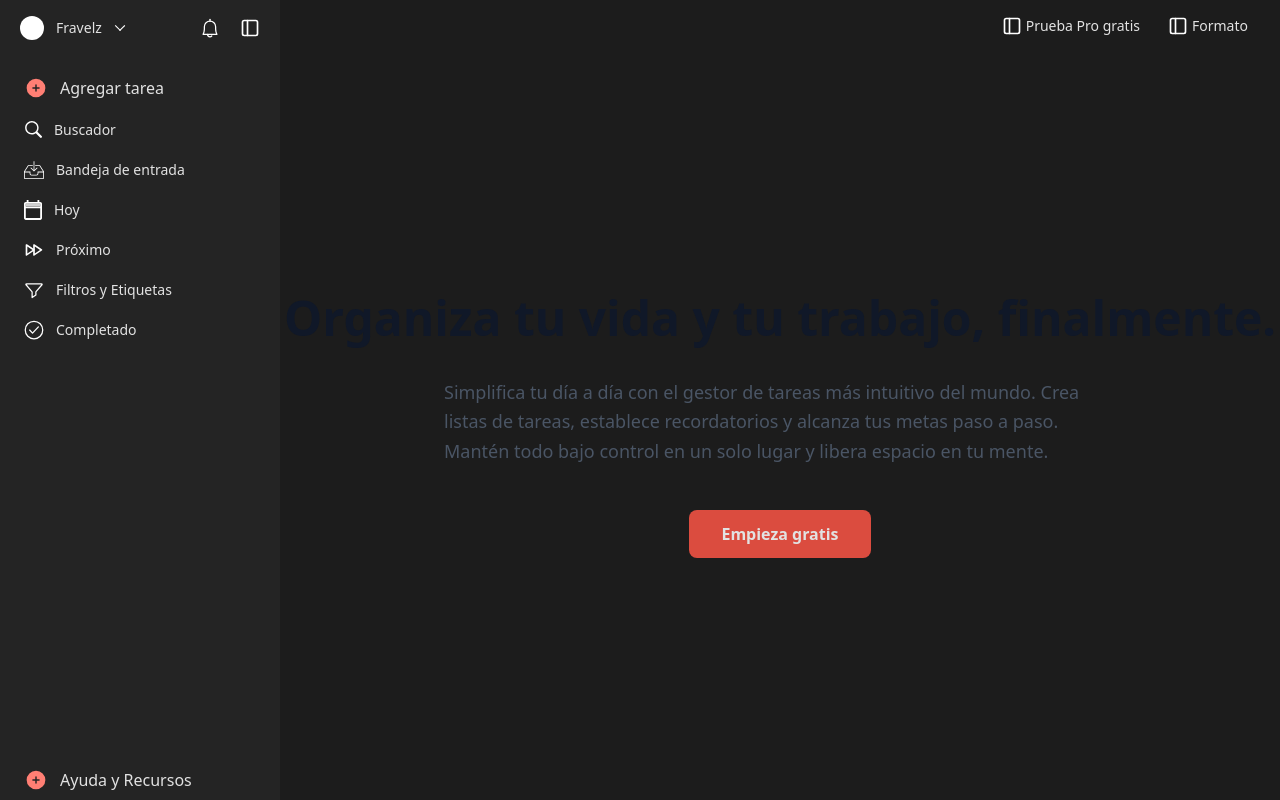
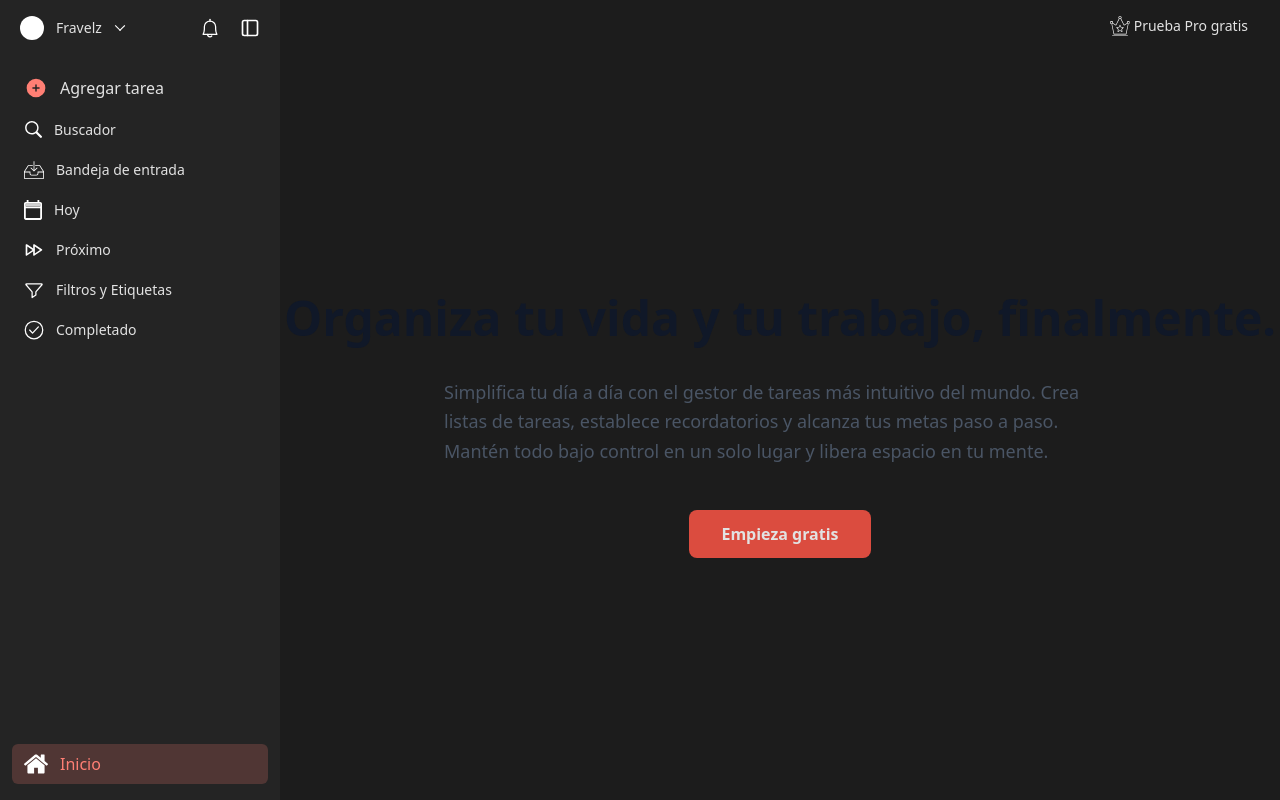
Before and after one commit to FraVelz/WEB-To-do-List, a Next.js app: page / in a window 1280 px wide. Built offline with nearby package versions, Linux system fonts and the light colour scheme.

Commit message:
feat: add basic context to open aside bar

```diff
--- a/src/app/layout.tsx
+++ b/src/app/layout.tsx
@@ -1,8 +1,8 @@
 import type { Metadata } from "next";
 
+import { AsidebarProvider } from "../context/context-openAsidebar";
+
 import { useAsideBar } from "@/hooks/useAsideBar";
-
-import Header from "../components/layout/Header";
 import Aside  from "../components/layout/Aside";
 
 import { Geist, Geist_Mono } from "next/font/google";
@@ -32,20 +32,17 @@ export default function RootLayout({
   return (
     <html lang="en">
       <body
-        className={`${geistSans.variable} ${geistMono.variable} antialiased`}
+        className={`${geistSans.variable} ${geistMono.variable} bg-background-main antialiased`}
       >
         <div className="flex min-h-screen items-center justify-center font-sans">
-          <Aside
-          useAsideBar={useAsideBar}
-          className="relative w-70 h-screen bg-background-sidebar" />
+          <AsidebarProvider>
+            <Aside
+            className="relative w-70 h-screen bg-background-sidebar" />
 
-          <div className="flex-1 flex flex-col h-screen bg-background-main">
-            <Header
-            useAsideBar={useAsideBar}
-            className="" />
-
-            {children}
-          </div>
+            <div className="flex-1 flex flex-col h-screen bg-background-main">
+              {children}
+            </div>
+          </AsidebarProvider>
         </div>
       </body>
     </html>
--- a/src/app/page.tsx
+++ b/src/app/page.tsx
@@ -1,7 +1,12 @@
 import Link from "next/link";
+
+import Header from "../components/layout/Header";
 
 export default function Home() {
   return (
+    <>
+      <Header className="" ></Header>
+
       <main className="flex-1 w-full flex flex-col items-center justify-center gap-3">
         <h1 className="text-4xl md:text-5xl font-bold text-gray-900 dark:text-white mb-6">
           Organiza tu vida y tu trabajo, finalmente.
@@ -16,5 +21,6 @@ export default function Home() {
           Empieza gratis
         </Link>
       </main>
+    </>
     );
 }
--- a/src/components/layout/Aside.tsx
+++ b/src/components/layout/Aside.tsx
@@ -1,5 +1,6 @@
 "use client";
 
+import { useAsidebar } from "@/context/context-openAsidebar";
 import { usePathLink } from "@/hooks/usePathLink";
 
 import Image from "next/image";
@@ -18,12 +19,16 @@ function Pages({children, link, text, fontsize}: {children: React.ReactElement,
   );
 }
 
-export default function Aside({ className,  useAsideBar }: { className: string, useAsideBar: any }) {
-  const [isAsideBarOpen, click_button_asidebar] = useAsideBar();
+export default function Aside({ className }: { className: string }) {
+  const context = useAsidebar();
+  if (!context) return null;
 
-  if (isAsideBarOpen) {
+  if (context.asideBarVisible) {
     return (
-          <aside className={className}>
+      <aside className={`
+      transition-transform duration-1000
+      ${context.asideBarOpen ? "transform translate-x-0" : "transform -translate-x-full"}
+      ${className}`}>
       <div>
         {/* Profile */}
         <div className="p-3 mb-3 flex justify-between">
@@ -38,7 +43,7 @@ export default function Aside({ className,  useAsideBar }: { className: string,
               <Image src="/aside-bar/NotificationNotify.svg" width={20} height={20} alt="Down Arrow" />
             </button>
 
-                <button className="hover:bg-hover-primary py-1 px-2 rounded-md" onClick={click_button_asidebar}>
+            <button className="hover:bg-hover-primary py-1 px-2 rounded-md" onClick={context.click_button_asidebar}>
               <Image src="/aside-bar/Sidebar.svg" width={20} height={20} alt="Down Arrow" />
             </button>
           </div>
@@ -70,12 +75,14 @@ export default function Aside({ className,  useAsideBar }: { className: string,
         </nav>
       </div>
 
-          <div className="absolute bottom-0 left-0 w-full h-10 bg-background-sidebar px-3">
-            <Pages text="Ayuda y Recursos" link="/add-task" fontsize="text-md">
-              <Image src="/aside-bar/AddPlus.svg" width={24} height={24} alt="Down Arrow" />
+      <div className="absolute bottom-0 left-0 w-full h-10 bg-background-sidebar px-3 mb-4">
+        <Pages text="Inicio" link="/" fontsize="text-md">
+          <Image src="/aside-bar/Home.svg" width={24} height={24} alt="Down Arrow" />
         </Pages>
       </div>
     </aside>
     );
   }
+
+  return null;
 }
--- a/src/components/layout/Header.tsx
+++ b/src/components/layout/Header.tsx
@@ -1,29 +1,34 @@
 "use client";
 
-import { useAsideBar } from "@/hooks/useAsideBar";
+import { useAsidebar } from "@/context/context-openAsidebar";
 import Image from "next/image";
 
-export default function Header({ className, useAsideBar }: { className: string, useAsideBar: any }) {
-  const [isAsideBarOpen, click_button_asidebar] = useAsideBar();
+export default function Header({ className, children }: { className: string, children?: React.ReactNode }) {
+  const context = useAsidebar();
+  if (!context) return null;
 
   return (
     <header className="flex justify-between h-fit w-full py-3 px-6">
-      {!isAsideBarOpen && <button className="hover:bg-hover-primary py-1 px-2 rounded-md flex justify-center items-center gap-1" onClick={click_button_asidebar}>
+      {!context.asideBarOpen && <button
+        className="hover:bg-hover-primary py-1 px-2 rounded-md flex justify-center items-center gap-1"
+        onClick={context.click_button_asidebar}>
         <Image src="/aside-bar/Sidebar.svg" width={20} height={20} alt="Down Arrow" />
       </button>}
-      {isAsideBarOpen && <div></div>}
+      {context.asideBarOpen && <div></div>}
 
       <div className="flex gap-3">
         <button className="hover:bg-hover-primary py-1 px-2 rounded-md flex justify-center items-center gap-1">
-          <Image src="/aside-bar/Sidebar.svg" width={20} height={20} alt="Down Arrow" />
+          <Image src="/header/Premium.svg" width={20} height={20} alt="Down Arrow" />
           <p className="text-sm text-text-header">Prueba Pro gratis</p>
         </button>
 
-        <button className="hover:bg-hover-primary py-1 px-2 rounded-md flex justify-center items-center gap-1">
-          <Image src="/aside-bar/Sidebar.svg" width={20} height={20} alt="Down Arrow" />
-          <p className="text-sm text-text-header">Formato</p>
-        </button>
+        {children}
       </div>
     </header>
   );
 }
+{/* <button className="hover:bg-hover-primary py-1 px-2 rounded-md flex justify-center items-center gap-1">
+          <Image src="/aside-bar/Sidebar.svg" width={20} height={20} alt="Down Arrow" />
+          <p className="text-sm text-text-header">Formato</p>
+        </button>
+  */}
--- /dev/null
+++ b/src/context/context-openAsidebar.tsx
@@ -0,0 +1,38 @@
+"use client";
+
+import { createContext, useContext, useState } from "react";
+
+type SidebarContextType = {
+  asideBarVisible: boolean
+  asideBarOpen: boolean
+  click_button_asidebar: () => void
+}
+
+const Context = createContext<SidebarContextType | null>(null);
+
+
+export function AsidebarProvider({ children }: { children: React.ReactNode }) {
+  const [asideBarVisible, setAsideBarVisible] = useState(true)
+  const [asideBarOpen, setAsideBarOpen] = useState(true)
+
+  const click_button_asidebar = () => {
+    if (asideBarOpen) {
+      setAsideBarOpen(false)
+      setTimeout(() => setAsideBarVisible(false), 1000)
+    }
+    else {
+      setAsideBarVisible(true)
+      setAsideBarOpen(true)
+    }
+  }
+
+  return (
+    <Context.Provider value={{asideBarVisible, asideBarOpen, click_button_asidebar}}>
+      {children}
+    </Context.Provider>
+  );
+}
+
+export function useAsidebar() {
+  return useContext(Context);
+}
--- a/src/hooks/useAsideBar.ts
+++ /dev/null
@@ -1,14 +0,0 @@
-"use client"
-
-import { useState } from "react";
-
-export function useAsideBar() {
-  const [asideBarOpen, setAsideBarOpen] = useState(true)
-
-  const click_button_asidebar = () => {
-    if (asideBarOpen) setAsideBarOpen(false)
-    else setAsideBarOpen(true)
-  }
-
-  return [asideBarOpen, click_button_asidebar] as const
-}
```
Also changed, not shown: public/aside-bar/Home.svg (added), public/header/Premium.svg (added). Lines whose indentation alone changed are shown as unchanged.
